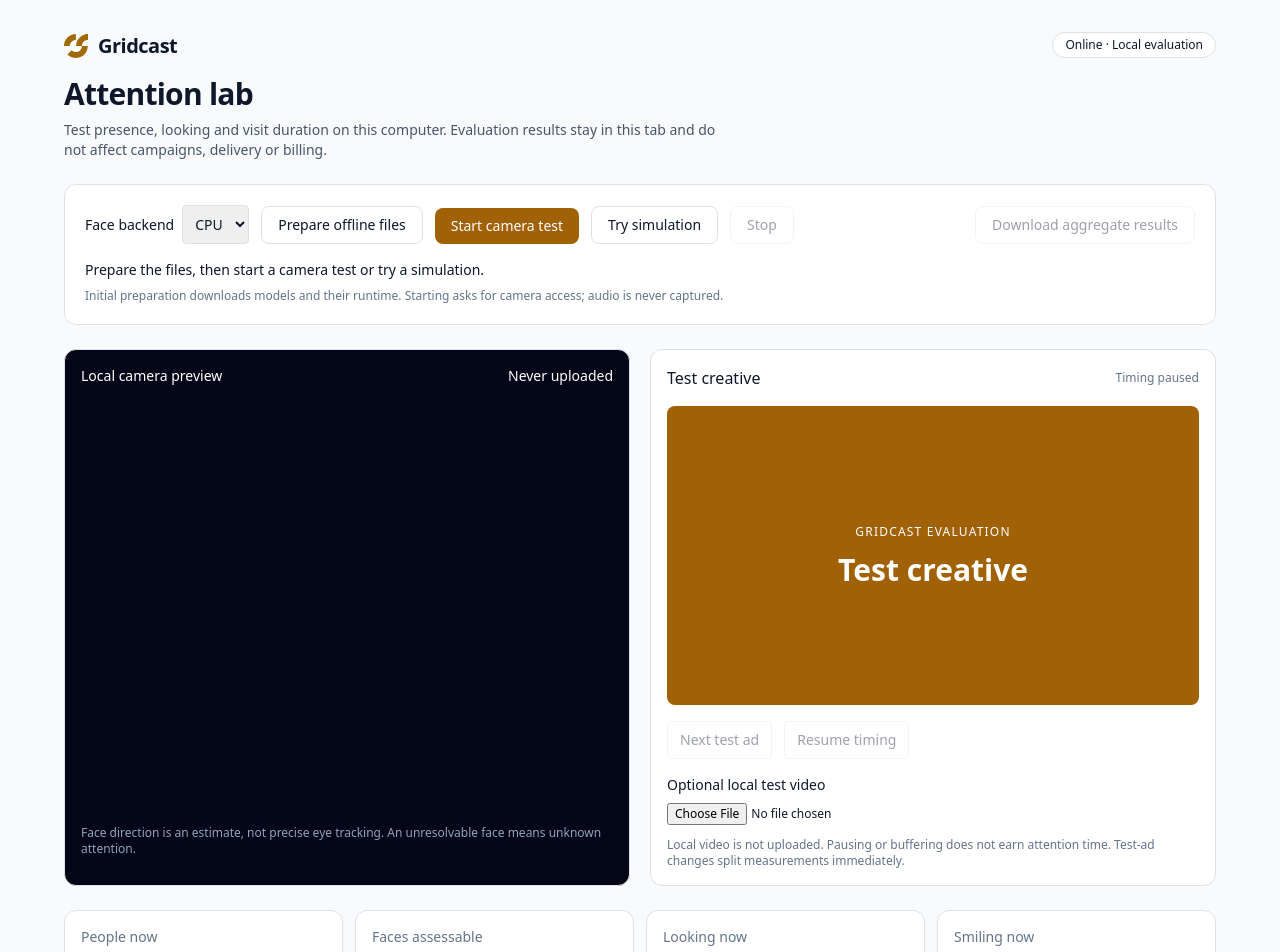
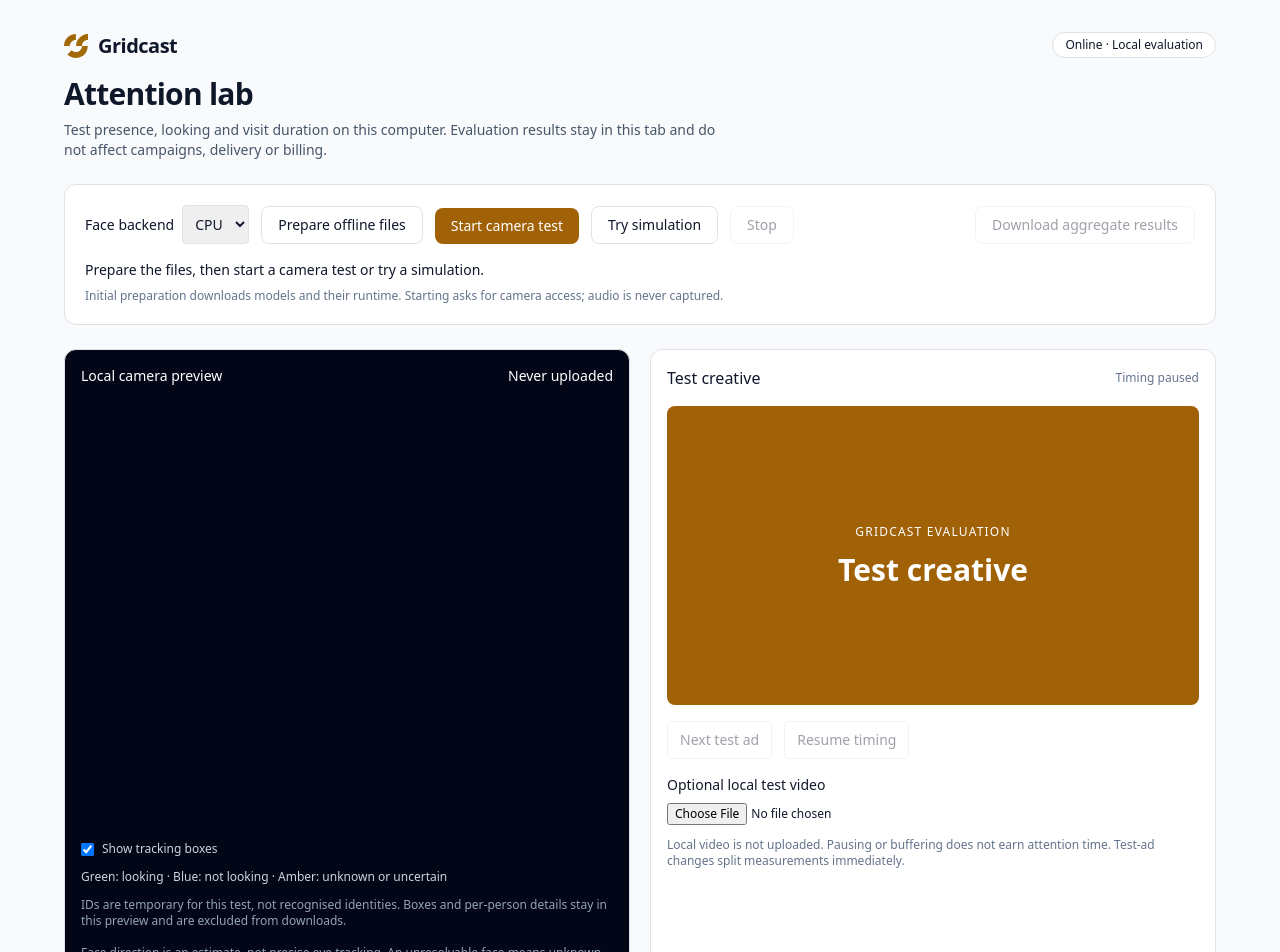
Before and after one commit to sananxrom/Gridcast, a Next.js app: page /vision-lab/evaluate in a window 1280 px wide. Shown: the top 952 px of the page. Built offline with nearby package versions, Linux system fonts and the light colour scheme.

Commit message:
Show live tracking boxes and details in attention preview

```diff
--- a/app/vision-lab/evaluate/page.tsx
+++ b/app/vision-lab/evaluate/page.tsx
@@ -2,7 +2,7 @@
 
 import { useEffect, useRef, useState } from 'react';
 import { BrandLogo } from '@/components/ui/brand-mark';
-import { EvaluationMetrics, type EvaluationSnapshot } from '@/lib/vision/metrics';
+import { EvaluationMetrics, type EvaluationSnapshot, type TrackView } from '@/lib/vision/metrics';
 import { acquireEvaluationLock, assertIsolated, createEvaluationWorker, EVALUATION_PROFILE, prepareEvaluation, type EngineStatus } from '@/lib/vision/engine';
 
 const number = (value: number | null | undefined, digits = 1) => value == null ? '—' : value.toFixed(digits);
@@ -13,6 +13,8 @@
   const run = useRef(0);
   const runMetadata = useRef<{ mode: 'camera'|'simulation'; delegate: 'CPU'|'GPU'; calibration: {yaw:number;pitch:number}; started_at:string; warnings:string[] } | null>(null);
   const alive = useRef(true), mediaURL = useRef<string | null>(null), prepareAbort = useRef<AbortController | null>(null);
+  const [tracks, setTracks] = useState<TrackView[]>([]);
+  const [showOverlay, setShowOverlay] = useState(true), [cameraRatio, setCameraRatio] = useState(4 / 3);
   const [snapshot, setSnapshot] = useState<EvaluationSnapshot | null>(null);
   const [status, setStatus] = useState('Prepare the files, then start a camera test or try a simulation.');
   const [error, setError] = useState(''), [busy, setBusy] = useState(false), [ready, setReady] = useState(false);
@@ -30,7 +32,7 @@
     play.current = null;
     creative.current?.pause();
     if (camera.current) camera.current.srcObject = null;
-    if (alive.current) { setSnapshot(metrics.current.snapshot(performance.now())); setMode('idle'); setBusy(false); setPlaying(false); setStatus(message); }
+    if (alive.current) { setSnapshot(metrics.current.snapshot(performance.now())); setMode('idle'); setTracks([]); setBusy(false); setPlaying(false); setStatus(message); }
   };
   useEffect(() => {
     alive.current = true; setOnline(navigator.onLine);
@@ -58,7 +60,8 @@
   const begin = async (simulation: boolean) => {
     const generation = ++run.current;
     const current = () => alive.current && generation === run.current;
-    setError(''); setBusy(true); setStats(null);
+    setError(''); setBusy(true); setStats(null); setTracks([]);
+    if (simulation) setCameraRatio(4 / 3);
     const controller = new AbortController(); let stream: MediaStream | undefined, engine: Awaited<ReturnType<typeof createEvaluationWorker>> | undefined;
     let releaseLock: (() => void) | undefined;
     let raf = 0, ui: ReturnType<typeof setInterval> | undefined, check: ReturnType<typeof setInterval> | undefined, checking = false;
@@ -97,7 +100,7 @@
         } else if (!simulation && camera.current) void engine?.frame(camera.current, calibrationRef.current);
         raf = requestAnimationFrame(tick);
       };
-      tick(); ui = setInterval(() => setSnapshot(metrics.current.snapshot(performance.now())), 250);
+      tick(); ui = setInterval(() => { const now = performance.now(); setSnapshot(metrics.current.snapshot(now)); setTracks(metrics.current.liveTracks(now)); }, 125);
       if (media && creative.current) void creative.current.play().catch(() => { if(current()) setStatus('Press play on the test video to begin timing.'); });
     } catch (e: any) { const active = current(); end(); if (active) { if (e.name !== 'AbortError') { setError(e.message || 'Could not start the evaluation'); setStatus('No measurements are running.'); } setBusy(false); setMode('idle'); } }
   };
@@ -120,7 +123,26 @@
     </div><p className="mt-4 text-sm" role="status">{status}</p>{error && <p className="mt-2 text-sm text-red-700" role="alert">{error}</p>}
       <p className="mt-2 text-xs text-slate-500">{ready ? `Verified cache · ${number((filesBytes || 0)/1e6)} MB including both WASM variants. Test an offline reload separately.` : 'Initial preparation downloads models and their runtime. Starting asks for camera access; audio is never captured.'}</p>
     </section>
-    <div className="grid gap-5 lg:grid-cols-2"><section className="overflow-hidden rounded-xl border bg-slate-950"><div className="flex items-center justify-between p-4 text-sm text-white"><h2>Local camera preview</h2><span>{mode === 'simulation' ? 'Synthetic inputs' : 'Never uploaded'}</span></div><video ref={camera} autoPlay muted playsInline className="aspect-[4/3] w-full object-contain"/><p className="px-4 pb-4 text-xs text-slate-400">Face direction is an estimate, not precise eye tracking. An unresolvable face means unknown attention.</p></section>
+    <div className="grid gap-5 lg:grid-cols-2"><section className="overflow-hidden rounded-xl border bg-slate-950"><div className="flex items-center justify-between p-4 text-sm text-white"><h2>Local camera preview</h2><span>{mode === 'simulation' ? 'Synthetic inputs' : 'Never uploaded'}</span></div><div className="relative w-full overflow-hidden" style={{ aspectRatio: cameraRatio }} data-testid="camera-preview">
+      <video ref={camera} autoPlay muted playsInline className="absolute inset-0 h-full w-full object-contain" onLoadedMetadata={()=>{const v=camera.current;if(v?.videoWidth&&v.videoHeight)setCameraRatio(v.videoWidth/v.videoHeight);}} onResize={()=>{const v=camera.current;if(v?.videoWidth&&v.videoHeight)setCameraRatio(v.videoWidth/v.videoHeight);}}/>
+      {mode === 'simulation' && <span className="absolute left-3 top-3 rounded bg-slate-900/90 px-2 py-1 text-xs text-slate-300">Synthetic scene</span>}
+      {showOverlay && mode !== 'idle' && <div className="pointer-events-none absolute inset-0" aria-label="Local tracking overlay">
+        {tracks.map(track => {
+          const color = track.uncertain || track.looking === null ? '#fbbf24' : track.looking ? '#34d399' : '#60a5fa';
+          const state = track.uncertain ? 'Uncertain match' : track.looking === null ? 'Looking unknown' : track.looking ? 'Looking' : 'Not looking';
+          return <div key={track.key} data-testid="tracking-box" className="absolute border-2" style={{left:`${track.box[0]*100}%`,top:`${track.box[1]*100}%`,width:`${(track.box[2]-track.box[0])*100}%`,height:`${(track.box[3]-track.box[1])*100}%`,borderColor:color,borderStyle:track.uncertain?'dashed':'solid'}}>
+            <span className="absolute left-0 top-0 max-w-full rounded-br bg-slate-950/90 px-1.5 py-1 text-[11px] font-medium leading-tight" style={{color}}>#{track.key} · {state}</span>
+          </div>;
+        })}
+      </div>}
+    </div>
+    <div className="space-y-3 p-4 text-xs text-slate-300">
+      <label className="flex items-center gap-2"><input type="checkbox" checked={showOverlay} onChange={e=>setShowOverlay(e.target.checked)}/>Show tracking boxes</label>
+      <p>Green: looking · Blue: not looking · Amber: unknown or uncertain</p>
+      {mode !== 'idle' && !tracks.length && <p>{snapshot?.live.body_status === 'ok' ? 'No people detected in the current frame.' : 'Waiting for fresh person observations…'}</p>}
+      {mode !== 'idle' && tracks.length > 0 && <ul aria-label="Live track details" className="grid gap-2 sm:grid-cols-2">{tracks.map(track=><li key={track.key} className="rounded border border-slate-700 bg-slate-900 p-2"><span className="font-semibold text-white">Track #{track.key}</span> · {track.uncertain ? 'Association uncertain' : track.looking === null ? 'Looking unknown' : track.looking ? 'Looking toward screen' : 'Not looking toward screen'}<br/>{track.smiling === null ? 'Smile unknown' : track.smiling ? 'Visible smile' : 'No visible smile'} · This ad: {number(track.dwell_s)} s present / {number(track.looking_s)} s looking</li>)}</ul>}
+      <p className="text-slate-400">IDs are temporary for this test, not recognised identities. Boxes and per-person details stay in this preview and are excluded from downloads.</p>
+    </div><p className="px-4 pb-4 text-xs text-slate-400">Face direction is an estimate, not precise eye tracking. An unresolvable face means unknown attention.</p></section>
     <section className="rounded-xl border bg-white p-4"><div className="flex items-center justify-between"><h2 className="font-medium">{label}</h2><span className="text-xs text-slate-500">{playing ? 'Timing active' : 'Timing paused'}</span></div>
       {media ? <video ref={creative} src={media} controls muted playsInline className="my-4 aspect-video w-full bg-black" onPlaying={()=>mediaState(true)} onPause={()=>mediaState(false)} onWaiting={()=>mediaState(false)} onEnded={()=>mediaState(false)} onError={()=>{mediaState(false);setError('The local test video could not play.');}}/> : <div className="my-4 grid aspect-video place-items-center rounded-lg bg-[#A16207] text-white"><div className="text-center"><p className="text-xs uppercase tracking-widest">Gridcast evaluation</p><p className="mt-3 text-3xl font-semibold">{label}</p></div></div>}
       <div className="flex flex-wrap gap-3"><button disabled={mode==='idle'} className="rounded border px-3 py-2 text-sm disabled:opacity-40" onClick={nextPlay}>Next test ad</button><button disabled={mode==='idle'||!!media} className="rounded border px-3 py-2 text-sm disabled:opacity-40" onClick={()=>mediaState(!playing)}>{playing?'Pause timing':'Resume timing'}</button></div>
```
Also changed, not shown: 1 other file (tests, documents, lock files or other folders).
